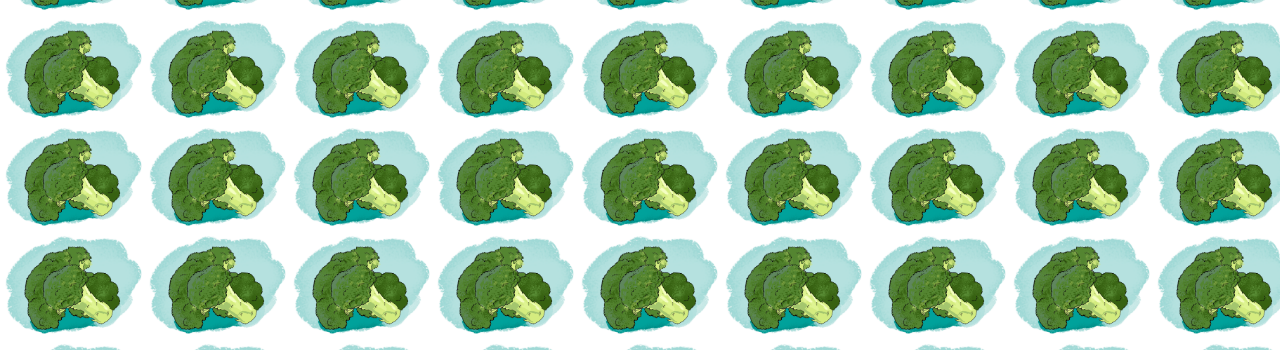
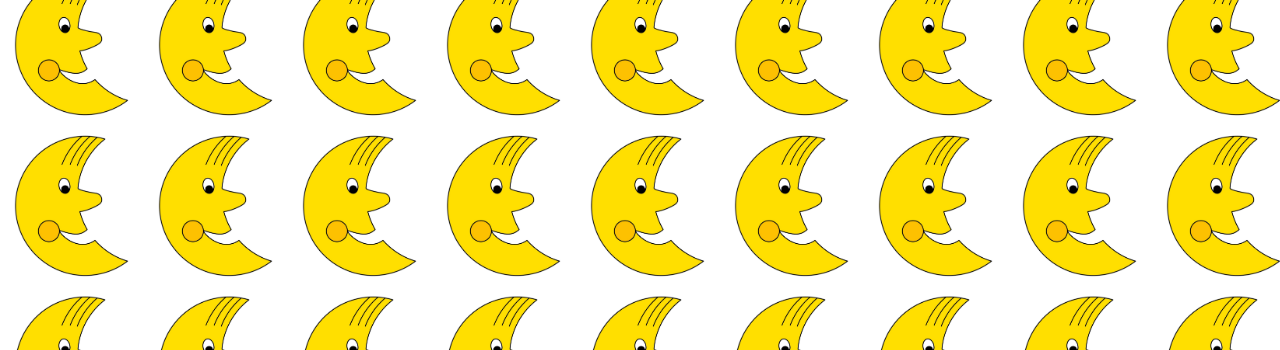
Before and after one commit to Maxframe/kickweb, a plain HTML site: page 02.03/Übung/ex3.html in a window 1280 px wide. Shown: the part 198-548 px from the top of the page. Drawn offline with Linux system fonts and the light colour scheme.

Commit message:
bild ex3 edit

```diff
--- a/02.03/Übung/css/ex3.css
+++ b/02.03/Übung/css/ex3.css
@@ -3,7 +3,7 @@
 body {
     margin: 0;
     padding: 0;
-    background-image: url(../img/blumenkohl.png);
+    background-image: url(../img/mond.jpg);
     background-size: 9rem;
 }
 
```
Also changed, not shown: 02.03/Übung/img/blumenkohl.png (deleted), 02.03/Übung/img/mond.jpg (added).
